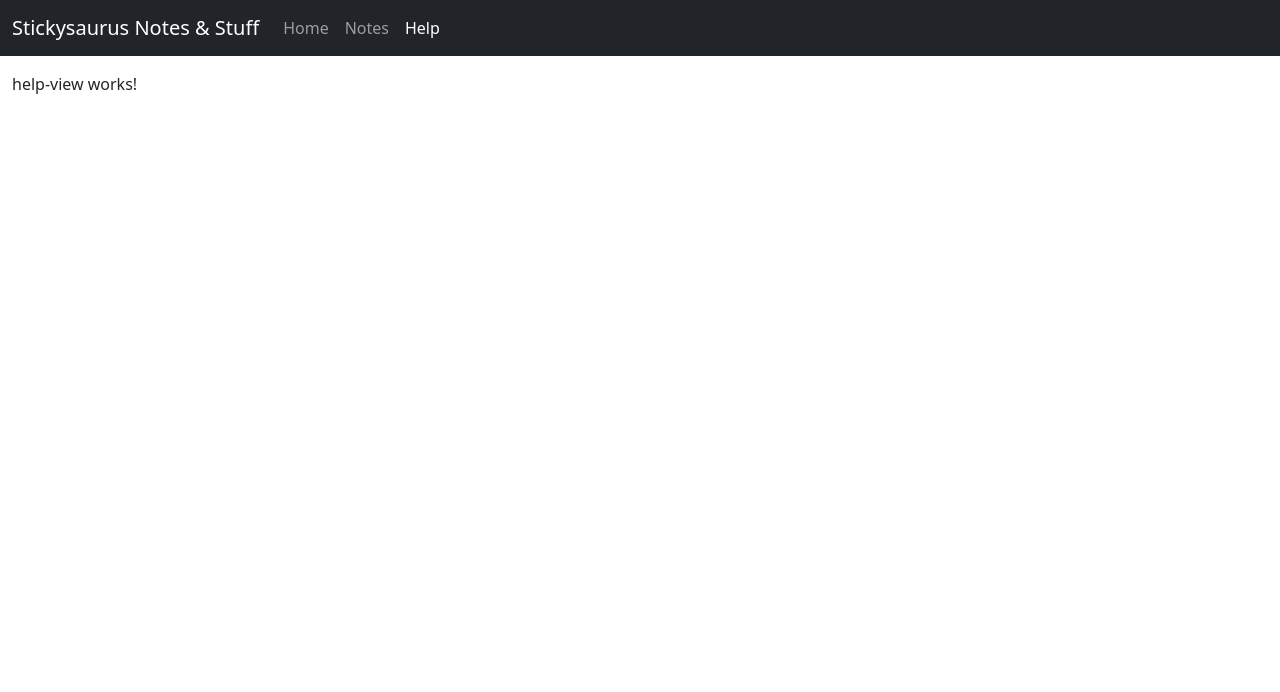
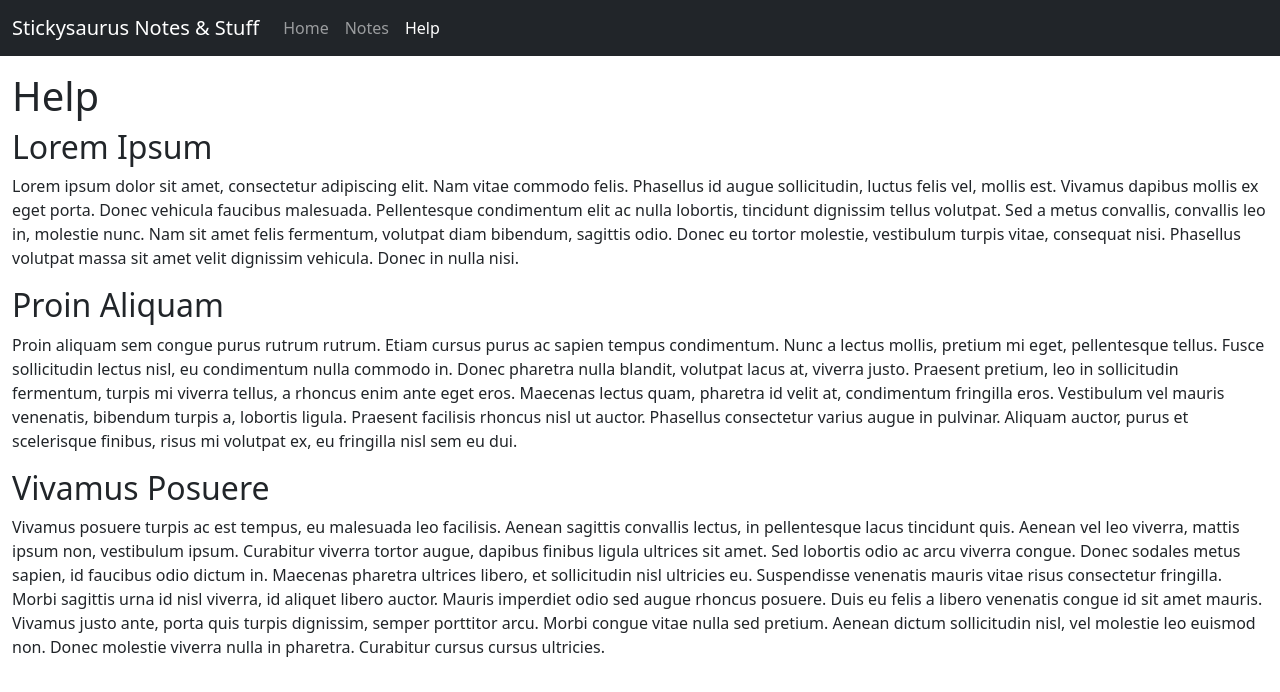
Before and after one commit to shopi-dori/angular-sticky-notes, an Angular app: page /help in a window 1280 px wide. Shown: the top 692 px of the page. Built offline with nearby package versions, Linux system fonts and the light colour scheme.

Commit message:
Added sample Home and Help pages

```diff
--- a/src/app/views/help-view/help-view.component.html
+++ b/src/app/views/help-view/help-view.component.html
@@ -1 +1,16 @@
-<p>help-view works!</p>
+<h1>Help</h1>
+
+<h2>Lorem Ipsum</h2>
+<p>
+  Lorem ipsum dolor sit amet, consectetur adipiscing elit. Nam vitae commodo felis. Phasellus id augue sollicitudin, luctus felis vel, mollis est. Vivamus dapibus mollis ex eget porta. Donec vehicula faucibus malesuada. Pellentesque condimentum elit ac nulla lobortis, tincidunt dignissim tellus volutpat. Sed a metus convallis, convallis leo in, molestie nunc. Nam sit amet felis fermentum, volutpat diam bibendum, sagittis odio. Donec eu tortor molestie, vestibulum turpis vitae, consequat nisi. Phasellus volutpat massa sit amet velit dignissim vehicula. Donec in nulla nisi.
+</p>
+
+<h2>Proin Aliquam</h2>
+<p>
+  Proin aliquam sem congue purus rutrum rutrum. Etiam cursus purus ac sapien tempus condimentum. Nunc a lectus mollis, pretium mi eget, pellentesque tellus. Fusce sollicitudin lectus nisl, eu condimentum nulla commodo in. Donec pharetra nulla blandit, volutpat lacus at, viverra justo. Praesent pretium, leo in sollicitudin fermentum, turpis mi viverra tellus, a rhoncus enim ante eget eros. Maecenas lectus quam, pharetra id velit at, condimentum fringilla eros. Vestibulum vel mauris venenatis, bibendum turpis a, lobortis ligula. Praesent facilisis rhoncus nisl ut auctor. Phasellus consectetur varius augue in pulvinar. Aliquam auctor, purus et scelerisque finibus, risus mi volutpat ex, eu fringilla nisl sem eu dui.
+</p>
+
+<h2>Vivamus Posuere</h2>
+<p>
+  Vivamus posuere turpis ac est tempus, eu malesuada leo facilisis. Aenean sagittis convallis lectus, in pellentesque lacus tincidunt quis. Aenean vel leo viverra, mattis ipsum non, vestibulum ipsum. Curabitur viverra tortor augue, dapibus finibus ligula ultrices sit amet. Sed lobortis odio ac arcu viverra congue. Donec sodales metus sapien, id faucibus odio dictum in. Maecenas pharetra ultrices libero, et sollicitudin nisl ultricies eu. Suspendisse venenatis mauris vitae risus consectetur fringilla. Morbi sagittis urna id nisl viverra, id aliquet libero auctor. Mauris imperdiet odio sed augue rhoncus posuere. Duis eu felis a libero venenatis congue id sit amet mauris. Vivamus justo ante, porta quis turpis dignissim, semper porttitor arcu. Morbi congue vitae nulla sed pretium. Aenean dictum sollicitudin nisl, vel molestie leo euismod non. Donec molestie viverra nulla in pharetra. Curabitur cursus cursus ultricies.
+</p>
--- a/src/app/views/home-view/home-view.component.html
+++ b/src/app/views/home-view/home-view.component.html
@@ -1 +1,8 @@
-<p>home-view works!</p>
+<div class="card text-center border-dark">
+  <div class="card-body">
+    <h1 class="card-title">Welcome!</h1>
+    <p class="card-text">We are Stickysaurus! The only app you'll ever need for sticky notes!</p>
+    <p>RAWR!</p>
+    <a class="btn btn-primary" routerLink="/notes">Get Started</a>
+  </div>
+</div>
```
